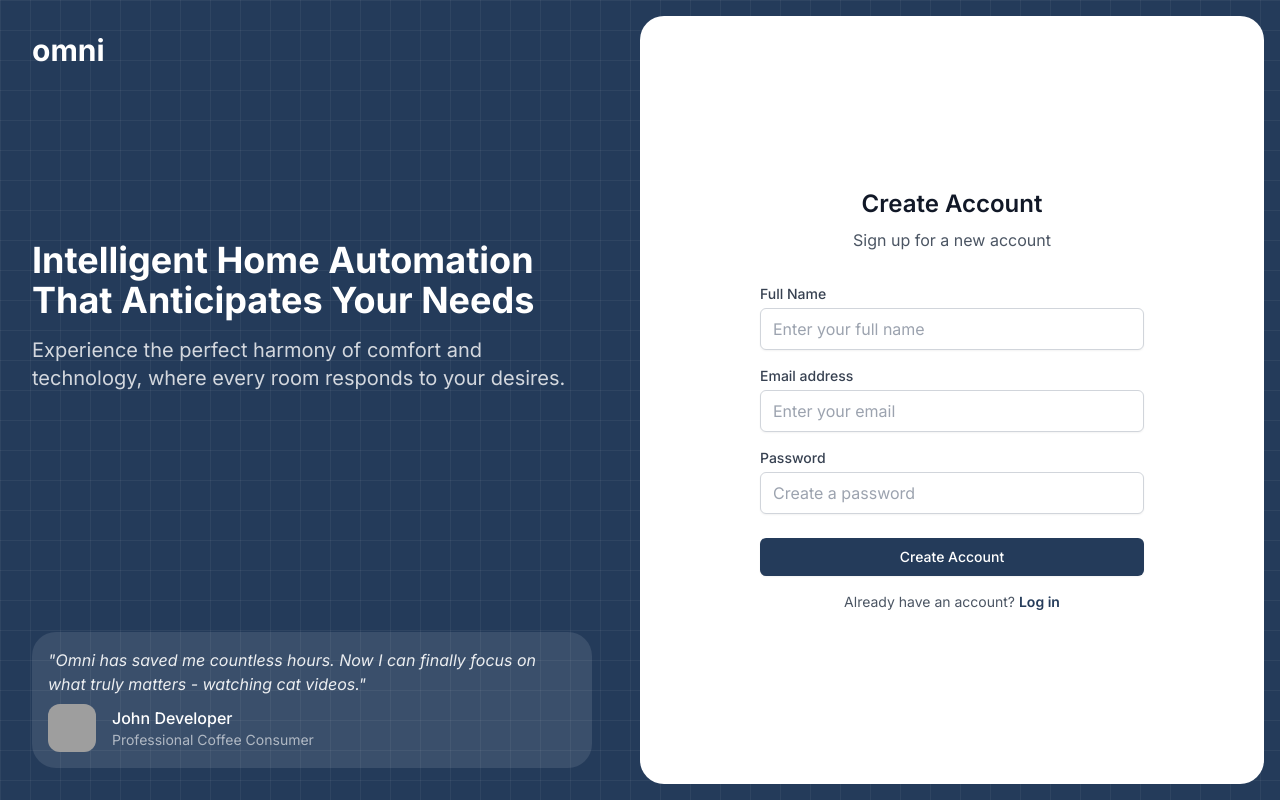
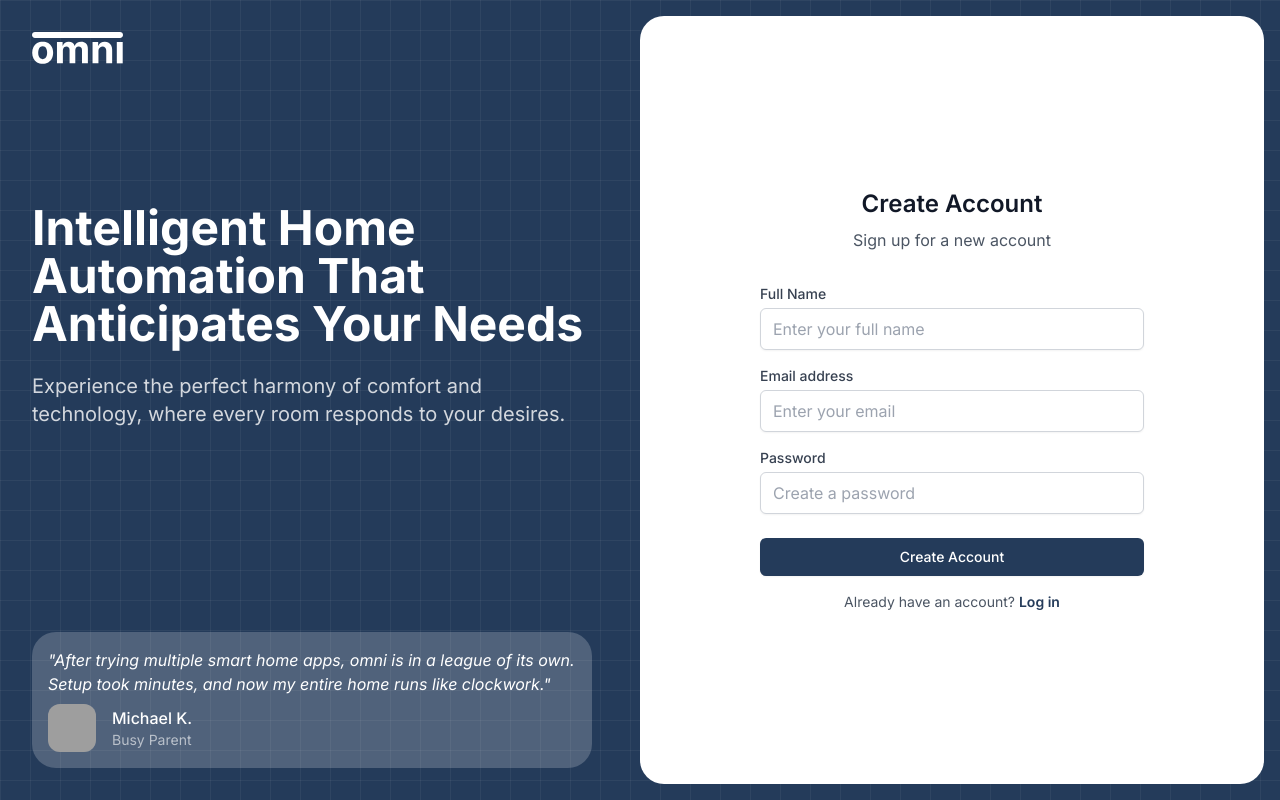
Before and after one commit to towaquimbayo/Omni, a React (Vite) app in the folder frontend/: page /sign-up in a window 1280 px wide. Built offline with nearby package versions, Linux system fonts and the light colour scheme; grey boxes are pictures that could not be loaded.

Commit message:
Updated auth pages

```diff
--- a/frontend/src/pages/Login.tsx
+++ b/frontend/src/pages/Login.tsx
@@ -43,7 +43,7 @@ export default function Login() {
           <div className="px-8 pb-8">
             <div className="flex flex-col p-4 bg-white/20 rounded-3xl">
               <p className="text-white text-md italic mb-2">
-                "Omni has saved me countless hours. Now I can finally focus on what truly matters - watching cat videos."
+                "After trying multiple smart home apps, omni is in a league of its own. Setup took minutes, and now my entire home runs like clockwork."
               </p>
               <div className="flex items-center space-x-4">
                 <img
@@ -52,8 +52,8 @@ export default function Login() {
                   className="w-12 h-12 rounded-xl bg-white/10"
                 />
                 <div>
-                  <p className="text-white font-medium">John Developer</p>
-                  <p className="text-white/60 text-sm">Professional Coffee Consumer</p>
+                  <p className="text-white font-medium">Michael K.</p>
+                  <p className="text-white/60 text-sm">Busy Parent</p>
                 </div>
               </div>
             </div>
--- a/frontend/src/pages/Signup.tsx
+++ b/frontend/src/pages/Signup.tsx
@@ -26,12 +26,12 @@ export default function Signup() {
         <div className="w-1/2 relative flex flex-col">
           {/* Logo */}
           <div className="absolute top-8 left-8">
-            <h1 className="text-3xl font-bold text-white">omni</h1>
+            <img src="../assets/primary_logo.svg" alt="Omni" className="h-8 w-auto" />
           </div>
 
           {/* Centered Content */}
           <div className="flex-1 flex flex-col justify-center px-8">
-            <h2 className="text-4xl font-bold text-white mb-4">
+            <h2 className="text-5xl font-bold text-white mb-6">
               Intelligent Home Automation That Anticipates Your Needs
             </h2>
             <p className="text-xl text-white/80">
@@ -41,9 +41,9 @@ export default function Signup() {
 
           {/* Customer Review */}
           <div className="px-8 pb-8">
-            <div className="flex flex-col p-4 bg-white/10 rounded-3xl">
-              <p className="text-white/90 text-md italic mb-2">
-                "Omni has saved me countless hours. Now I can finally focus on what truly matters - watching cat videos."
+            <div className="flex flex-col p-4 bg-white/20 rounded-3xl">
+              <p className="text-white text-md italic mb-2">
+                "After trying multiple smart home apps, omni is in a league of its own. Setup took minutes, and now my entire home runs like clockwork."
               </p>
               <div className="flex items-center space-x-4">
                 <img
@@ -52,8 +52,8 @@ export default function Signup() {
                   className="w-12 h-12 rounded-xl bg-white/10"
                 />
                 <div>
-                  <p className="text-white font-medium">John Developer</p>
-                  <p className="text-white/60 text-sm">Professional Coffee Consumer</p>
+                  <p className="text-white font-medium">Michael K.</p>
+                  <p className="text-white/60 text-sm">Busy Parent</p>
                 </div>
               </div>
             </div>
```
